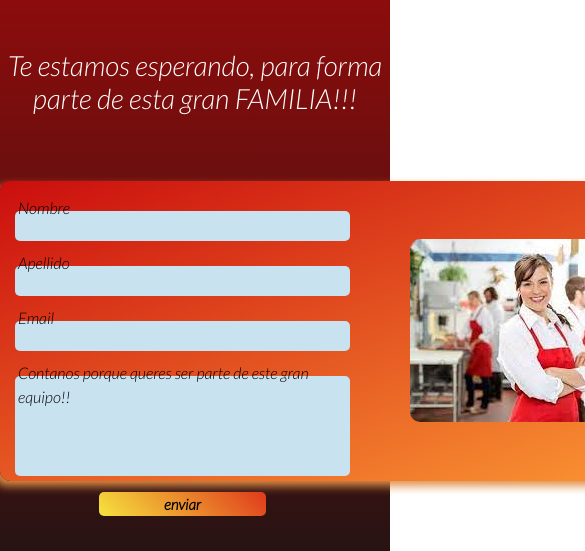
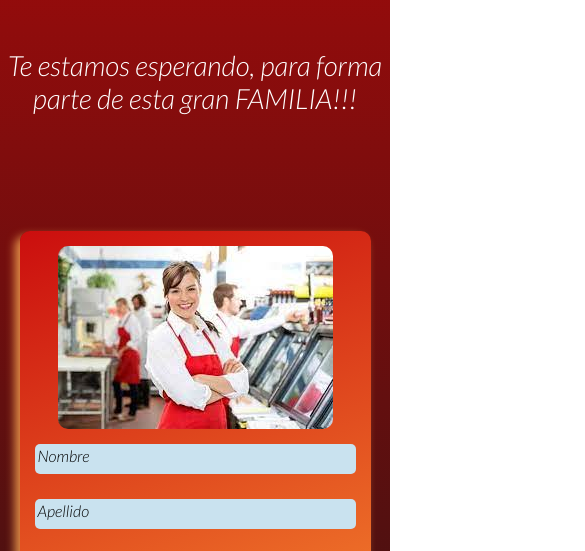
Before and after one commit to AFAlejandroFranco/Proyecto-coder, a website: page pages/trabaja-con-nosotros.html in a window 390 px wide. Shown: the part 96-647 px from the top of the page, 585 px wide, since content can reach past the window. Drawn offline with nearby package versions, Linux system fonts and the light colour scheme.

Commit message:
ajustando el responsive desing

```diff
--- a/scss/_queries.scss
+++ b/scss/_queries.scss
@@ -78,13 +78,13 @@
     }
 
     /*trabaja con nosotros*/
-    .form {
+    .form-contain {
         @include medidas(auto, auto);
 
         flex-direction: column-reverse;
     }
 
-    .form-contain__input {
+    .form-contain__input-label {
         @include medidas(500px, none);
 
         margin-top: 15px;
@@ -131,9 +131,9 @@
     .oferta-tercera {
         div {
 
-            color: #000;
+            color: #0a143f;
             font-weight: 800;
-            bottom: 25%;
+            bottom: 10%;
         }
     }
 
@@ -159,12 +159,17 @@
 
     /*trabaja con nosotros*/
 
-    .form-contain__input {
+    .form-contain__contain {
         @include medidas(100%, none);
 
     }
 
-    .form {
+    .form-contain__input-label{
+        @include medidas(100%, none);
+    }
+
+    .form-contain {
+        @include medidas(90%, none);
         margin: map-get($align-medidas, cero );
     }
 
```
Also changed, not shown: css/style.css, 1 other file.
